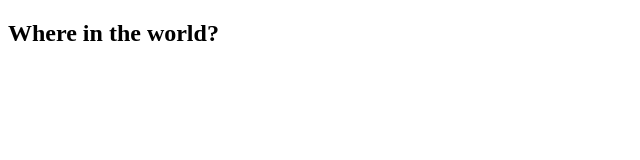
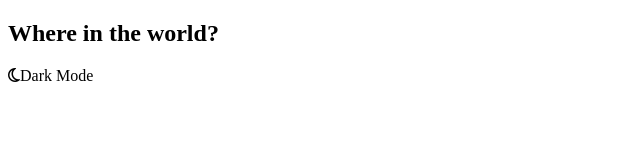
Before and after one commit to Prispajer/rest-api-countries-react, a React (Vite) app: page / in a window 1280 px wide. Shown: the top 160 px of the page, without its empty margins (0-640 px from the left). Built offline with nearby package versions, Linux system fonts and the light colour scheme.

Commit message:
Project start

```diff
--- a/index.html
+++ b/index.html
@@ -3,6 +3,13 @@
   <head>
     <meta charset="UTF-8" />
     <meta name="viewport" content="width=device-width, initial-scale=1.0" />
+    <link
+      rel="stylesheet"
+      href="https://cdnjs.cloudflare.com/ajax/libs/font-awesome/6.5.1/css/all.min.css"
+      integrity="sha512-DTOQO9RWCH3ppGqcWaEA1BIZOC6xxalwEsw9c2QQeAIftl+Vegovlnee1c9QX4TctnWMn13TZye+giMm8e2LwA=="
+      crossorigin="anonymous"
+      referrerpolicy="no-referrer"
+    />
     <title>REST API Countries</title>
   </head>
   <body>
--- a/src/components/Navbar.jsx
+++ b/src/components/Navbar.jsx
@@ -4,6 +4,10 @@ export default function Navbar() {
   return (
     <nav className="navbar">
       <h1 className="navbar__header">Where in the world?</h1>
+      <div className="navbar__theme">
+        <i className="fa-regular fa-moon"></i>
+        <span className="navbar__switch-theme">Dark Mode</span>
+      </div>
     </nav>
   );
 }
--- a/src/styles/main.scss
+++ b/src/styles/main.scss
@@ -0,0 +1,5 @@
+* {
+  margin: 0;
+  padding: 0;
+  box-sizing: border-box;
+}
```
